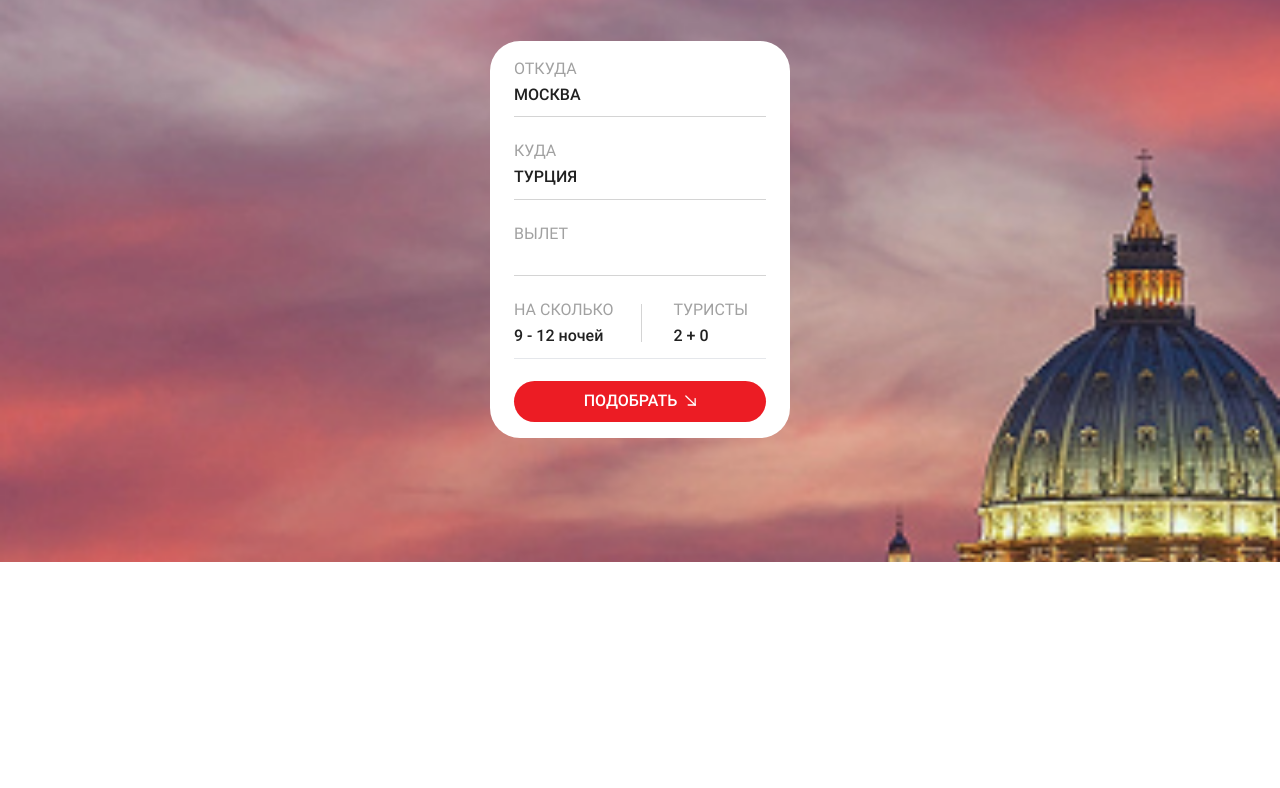
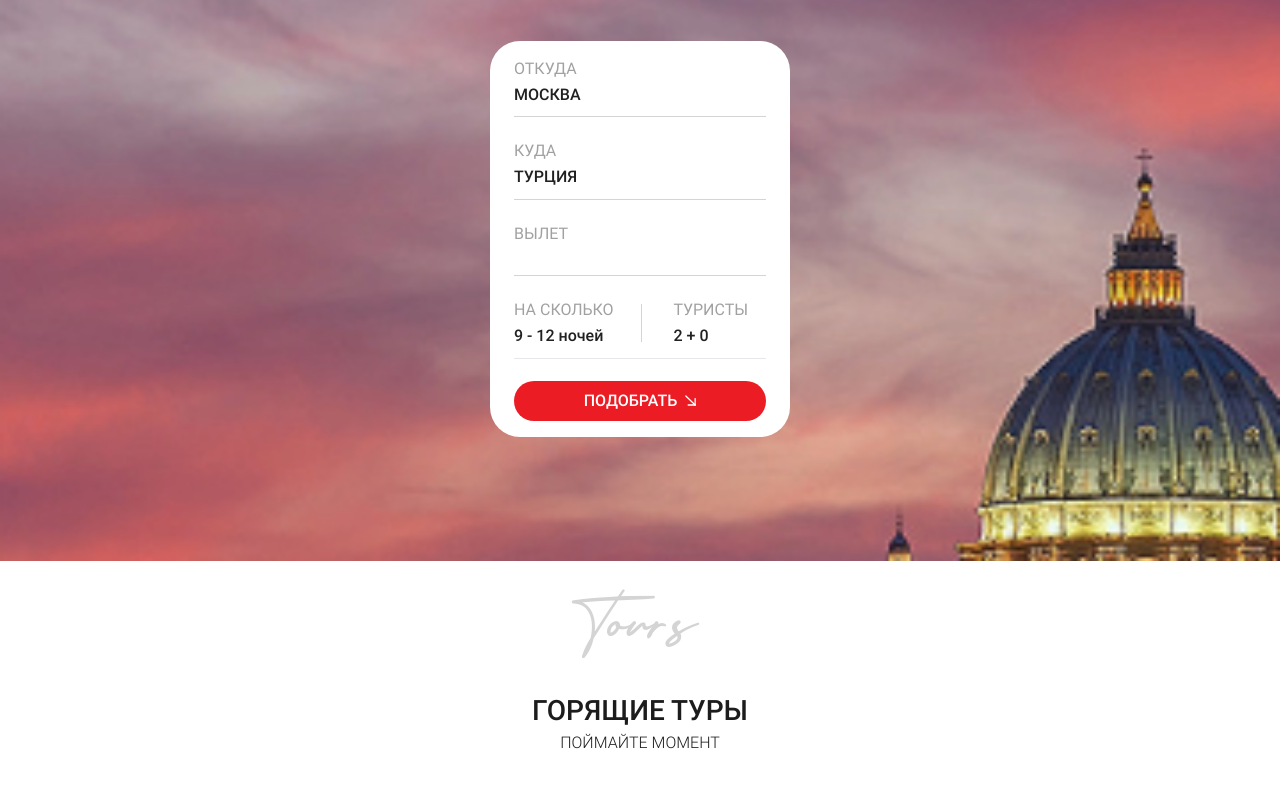
Before and after one commit to serg473/tourcompany-vue, a Vue app: page / in a window 1280 px wide. Shown: the part 282-1070 px from the top of the page. Before the commit the page ends 844 px from the top, so only its background shows below. Built offline with nearby package versions, Linux system fonts and the light colour scheme.

Commit message:
feat: create TitleComponent for home

```diff
--- /dev/null
+++ b/src/assets/fonts/millanova/Millanova.css
@@ -0,0 +1,8 @@
+@font-face {
+  font-family: "Millanova";
+  src: local("Millanova"), local("Millanova-Regular"),
+    url("./Millanova.otf") format("otf"),
+    url("./Millanova.ttf") format("truetype");
+  font-weight: normal;
+  font-style: normal;
+}
--- a/src/components/Button.vue
+++ b/src/components/Button.vue
@@ -12,6 +12,6 @@
 </template>
 <style scoped lang="postcss">
 button.button-default {
-    @apply rounded-[30px] bg-[#EC1C24] py-[11px] text-base uppercase leading-[18.75px] text-white flex justify-center items-baseline gap-2 cursor-pointer
+    @apply w-full h-10 rounded-[30px] bg-[#EC1C24] py-[11px] text-base uppercase leading-[18.75px] text-white flex justify-center items-baseline gap-2 cursor-pointer
 }
 </style>
--- /dev/null
+++ b/src/components/TitlesSection.vue
@@ -0,0 +1,30 @@
+<template>
+    <div class="flex flex-col">
+        <h3>
+            <slot name="named-section"></slot>
+        </h3>
+        <h4>
+            <slot name="title"></slot>
+        </h4>
+        <h5>
+            <slot name="subtitle"></slot>
+        </h5>
+    </div>
+</template>
+<style scoped lang="postcss">
+@import url('../assets/fonts/millanova/Millanova.css');
+
+h3 {
+    @apply font-['Millanova'] text-[36px] text-[#D4D4D4]
+}
+
+h4 {
+    @apply font-medium text-[28px] leading-[32.81px] text-[#1C1C1C] uppercase mb-[6px];
+
+}
+
+h5 {
+    @apply font-light text-base leading-[18.75px] uppercase text-[#1C1C1C] mb-8;
+
+}
+</style>
--- a/src/views/HomeView.vue
+++ b/src/views/HomeView.vue
@@ -1,10 +1,11 @@
 <script setup>
+import TitlesSection from '@/components/TitlesSection.vue';
 import TourSearch from '@/components/TourSearch.vue';
 
 </script>
 
 <template>
-  <div class="bg-[url('../assets/img/travel-mob.png')] bg-no-repeat bg-cover p-[56px_0px_80px_0px]">
+  <section class="bg-[url('../assets/img/travel-mob.png')] bg-no-repeat bg-cover p-[56px_0px_80px_0px]">
     <div
       class="container mb-11 flex flex-col items-center min-[360px]:max-w-[928px] min-[1024px]:max-w-[1120px] relative">
       <h1>Путешествия мечты</h1>
@@ -14,5 +15,12 @@ import TourSearch from '@/components/TourSearch.vue';
       </div>
       <TourSearch />
     </div>
-  </div>
+  </section>
+  <section class="py-20 bg-white text-center">
+    <TitlesSection>
+      <template #named-section>Tours</template>
+      <template #title>Горящие туры</template>
+      <template #subtitle>Поймайте момент</template>
+    </TitlesSection>
+  </section>
 </template>
```
